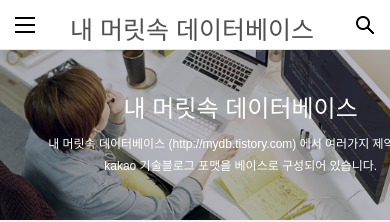
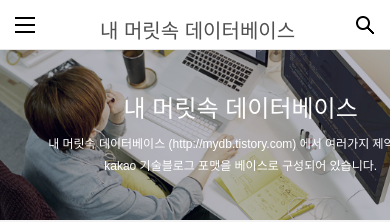
Before and after one commit to namioto/namioto.github.io, a Jekyll site: the page built from index.html, in a window 390 px wide. Shown: the top 222 px of the page. Built offline with Jekyll 4.4.1, drawn with Linux system fonts in a browser that asks for light colours; some web fonts are replaced; the list of posts is cut into pages by our own code; comment, search, counter and statistics services are not loaded.

Commit message:
타이틀 변경

```diff
--- a/_config.yml
+++ b/_config.yml
@@ -3,7 +3,7 @@ email: namioto@gmail.com
 description: |
   내 머릿속 데이터베이스 (http://mydb.tistory.com) 에서 여러가지 제약사항에 걸려 이전된 블로그.
   kakao 기술블로그 포맷을 베이스로 구성되어 있습니다.
-baseurl: 'http://mydb.tistory.com'
+baseurl: ''
 url: 'http://namioto.github.io'
 timezone: Asia/Seoul
 
--- a/_includes/header.html
+++ b/_includes/header.html
@@ -6,7 +6,7 @@
         <span class="sr-only">Toggle Search Form</span>
     </button>
     <a id="logo" href="/">
-        내 머릿속 데이터베이스
+        {{site.title}}
     </a>
     <div id="search">
         <input id="search-input" type="search" placeholder="Search..." value="" />
--- a/assets/css/screen.css
+++ b/assets/css/screen.css
@@ -1196,14 +1196,15 @@ body.page-template {
     #logo {
         position: absolute;
         display: inline-block;
-        left: 50px;
-        right: 50px;
-        top: 10px;
+        left: 60px;
+        right: 0px;
+        top: 15px;
         height: 50px;
         margin: 0 auto;
         /*background-image: url(../images/mo/tech_logo.png);*/
         background-size: 99px 17px;
         /*font-size:25px*/
+        font-size: 20px;
     }
 
     #menu {
```
